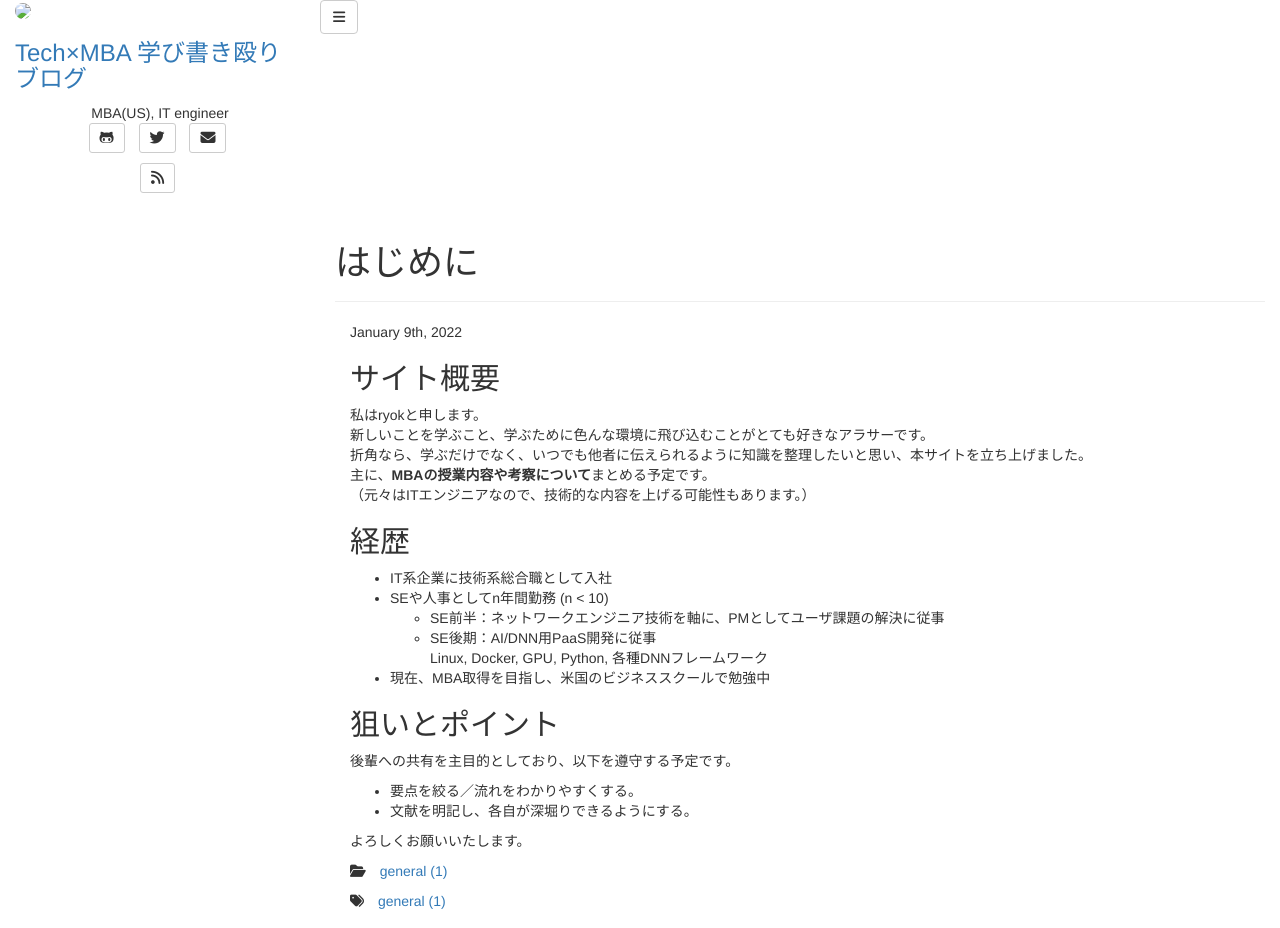
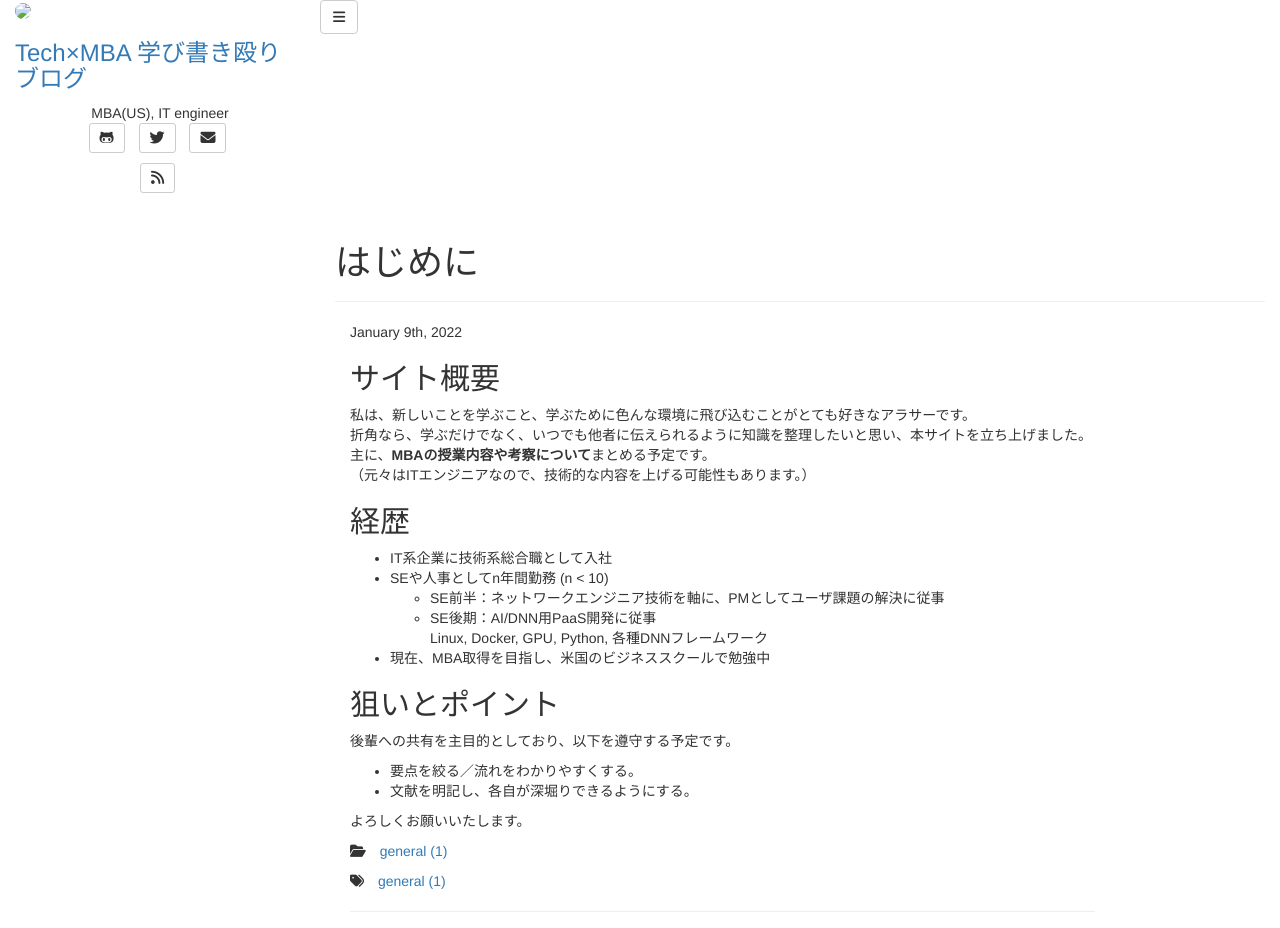
Before and after one commit to Ryo-Kudo/ryok, a Jekyll site: the page built from _posts/2022-01-09-First-commit.md, in a window 1280 px wide, cut to the strip 0-928 px from the top of the page. Built offline with Jekyll 4.4.1, drawn with Linux system fonts in a browser that asks for light colours; nearby versions of some CDN libraries; library files that are not in the unit come from our copies.

Commit message:
Update 2022-01-09-First-commit.md

```diff
--- a/_posts/2022-01-09-First-commit.md
+++ b/_posts/2022-01-09-First-commit.md
@@ -8,8 +8,7 @@ comments: false
 ---
 
 ## サイト概要
-私はryokと申します。
-新しいことを学ぶこと、学ぶために色んな環境に飛び込むことがとても好きなアラサーです。
+私は、新しいことを学ぶこと、学ぶために色んな環境に飛び込むことがとても好きなアラサーです。
 折角なら、学ぶだけでなく、いつでも他者に伝えられるように知識を整理したいと思い、本サイトを立ち上げました。
 主に、**MBAの授業内容や考察について**まとめる予定です。
 （元々はITエンジニアなので、技術的な内容を上げる可能性もあります。）
```
